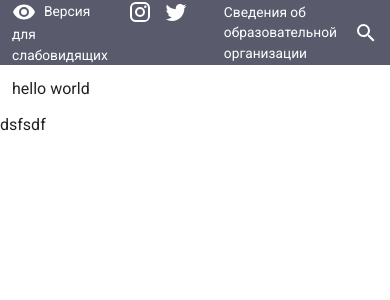
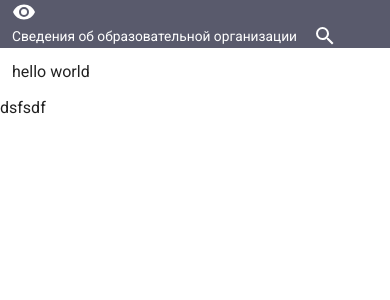
Before and after one commit to chuguev/ksu-vue, a Nuxt app: page / in a window 390 px wide. Shown: the top 300 px of the page. Built offline with nearby package versions, Linux system fonts and the light colour scheme.

Commit message:
Добавлена адаптивность верхней панели для мобильных устройств

```diff
--- a/components/header/default/leftSubmenu/LeftSubmenu.vue
+++ b/components/header/default/leftSubmenu/LeftSubmenu.vue
@@ -1,15 +1,15 @@
 <template>
-    <v-col class="pb-0 pt-0 d-flex">
-        <SpecialVersionButton/>
-        <SocialLinks/>
-    </v-col>
+  <v-col class="pb-0 pt-0 d-flex">
+    <SpecialVersionButton />
+    <SocialLinks />
+  </v-col>
 </template>
 <script>
-  import SocialLinks from './SocialLinks'
-  import SpecialVersionButton from './SpecialVersionButton'
+import SocialLinks from "./SocialLinks";
+import SpecialVersionButton from "./SpecialVersionButton";
 
-  export default {
-    name: 'LeftSubmenu',
-    components: {SocialLinks, SpecialVersionButton}
-  }
+export default {
+  name: "LeftSubmenu",
+  components: { SocialLinks, SpecialVersionButton },
+};
 </script>
--- a/components/header/default/leftSubmenu/SocialLinks.vue
+++ b/components/header/default/leftSubmenu/SocialLinks.vue
@@ -1,10 +1,10 @@
 <template>
-  <div class="d-flex pl-5 social">
+  <div class="d-none d-sm-flex pl-5 social">
     <a
       v-for="social of socialLinks"
-      v-bind:key="social.link"
+      :key="social.link"
+      :href="social.link"
       class="social__link"
-      v-bind:href="social.link"
       target="_blank"
     >
       <v-icon color="white">{{ social.icon }}</v-icon>
--- a/components/header/default/leftSubmenu/SpecialVersionButton.vue
+++ b/components/header/default/leftSubmenu/SpecialVersionButton.vue
@@ -2,7 +2,7 @@
   <div class="d-flex">
     <a v-on:click.prevent="switchVersion">
       <v-icon color="white">{{ eyeIcon }}</v-icon>
-      <span class="pl-2">{{ $t("header.inclusivenessVersionButton") }}</span>
+      <span class="pl-2 d-none d-sm-inline">{{ $t("header.inclusivenessVersionButton") }}</span>
     </a>
   </div>
 </template>
--- a/components/header/default/rightSubmenu/RightSubmenu.vue
+++ b/components/header/default/rightSubmenu/RightSubmenu.vue
@@ -1,5 +1,5 @@
 <template>
-  <v-col class="pb-0 pt-0 d-flex align-center justify-end">
+  <v-col cols="auto" class="pb-0 pt-0 d-flex align-center justify-end">
     <div class="mr-4" v-if="!showSearchInput">
       <a href="">{{ $t("header.informationAboutOrganization") }}</a>
     </div>
--- a/components/header/default/rightSubmenu/Search.vue
+++ b/components/header/default/rightSubmenu/Search.vue
@@ -37,7 +37,6 @@ export default {
   data() {
     return {
       searchIcon: mdiMagnify,
-      showInput: false,
       searchTerm: "",
     };
   },
```
